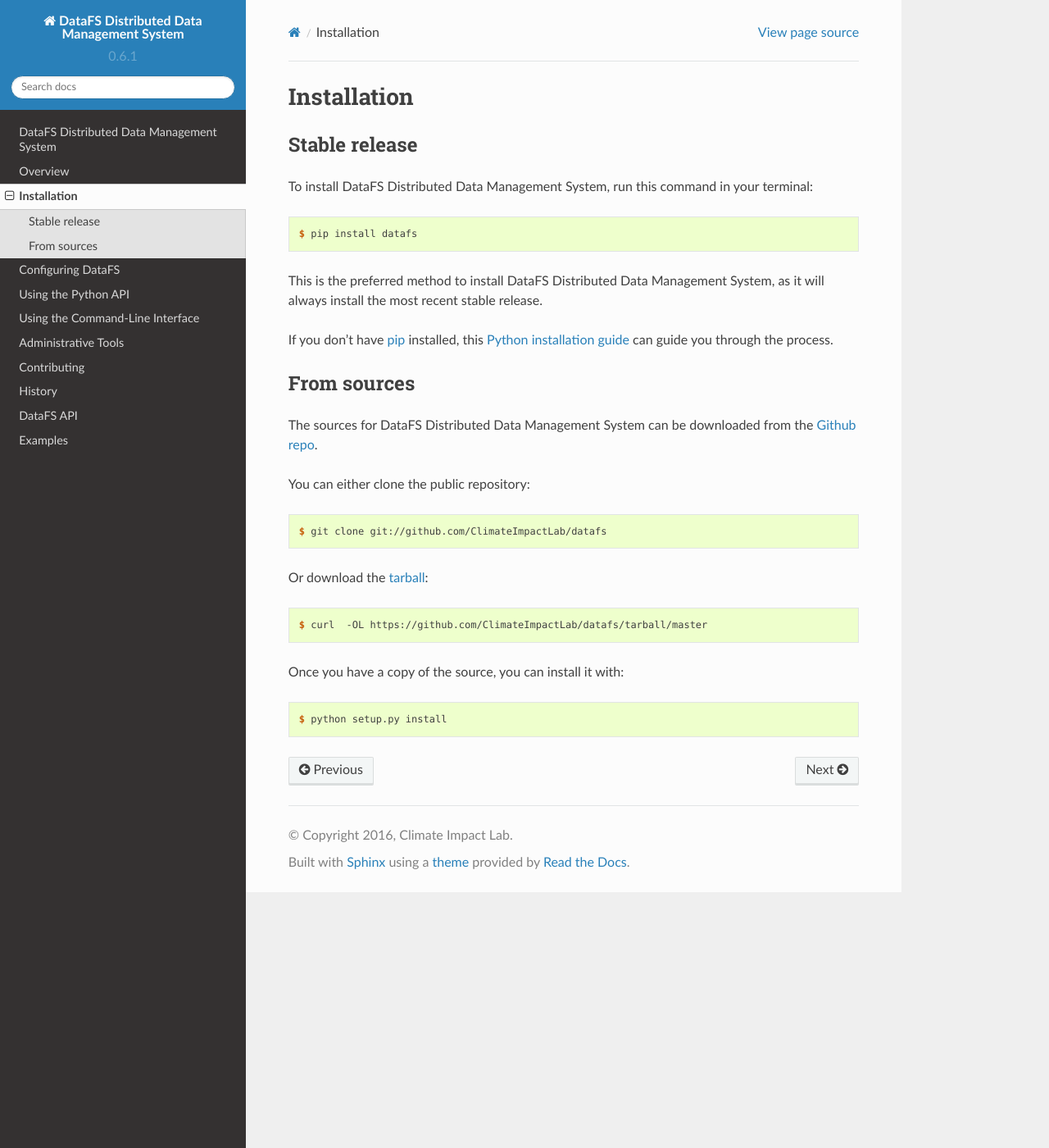
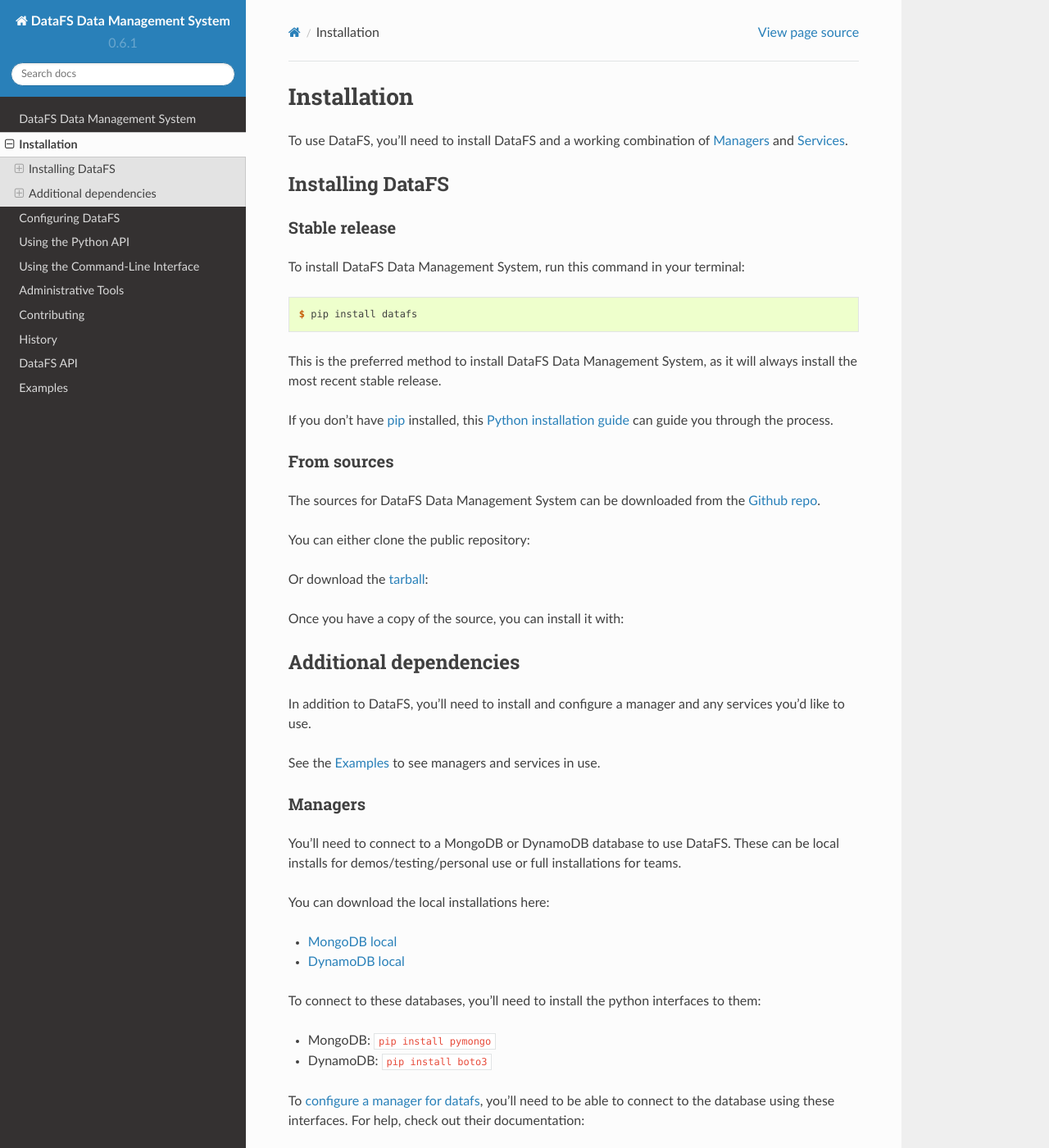
Before and after one commit to ClimateImpactLab/DataFS, a Sphinx documentation site: the page built from docs/installation.rst, in a window 1280 px wide and 1400 px high. Shown: the whole window at 82% size. Built offline with Sphinx 7.4.7 and the Read the Docs theme 2.0.0, drawn with Linux system fonts in a browser that asks for light colours; the version number is read from the project's files by our own code; some of the changed text lies outside the part shown.

Commit message:
update readme, index, installation

```diff
--- a/docs/conf.py
+++ b/docs/conf.py
@@ -62,7 +62,7 @@
 master_doc = 'index'
 
 # General information about the project.
-project = u'DataFS Distributed Data Management System'
+project = u'DataFS Data Management System'
 copyright = u"2016, Climate Impact Lab"
 
 # The version info for the project you're documenting, acts as replacement
@@ -222,7 +222,7 @@
 # [howto/manual]).
 latex_documents = [
     ('index', 'datafs.tex',
-     u'DataFS Distributed Data Management System Documentation',
+     u'DataFS Data Management System Documentation',
      u'Climate Impact Lab', 'manual'),
 ]
 
@@ -253,7 +253,7 @@
 # (source start file, name, description, authors, manual section).
 man_pages = [
     ('index', 'datafs',
-     u'DataFS Distributed Data Management System Documentation',
+     u'DataFS Data Management System Documentation',
      [u'Climate Impact Lab'], 1)
 ]
 
@@ -268,7 +268,7 @@
 #  dir menu entry, description, category)
 texinfo_documents = [
     ('index', 'datafs',
-     u'DataFS Distributed Data Management System Documentation',
+     u'DataFS Data Management System Documentation',
      u'Climate Impact Lab',
      'datafs',
      'One line description of project.',
--- a/docs/examples.rst
+++ b/docs/examples.rst
@@ -4,6 +4,7 @@
 ========
 
 .. toctree::
+    :maxdepth: 1
 
     examples.local
     examples.ondisk
--- a/docs/installation.rst
+++ b/docs/installation.rst
@@ -1,20 +1,28 @@
+.. _installation:
+
 .. highlight:: shell
 
 ============
 Installation
 ============
 
+To use DataFS, you'll need to install DataFS and a working combination of :ref:`installation-additional-managers` and :ref:`installation-additional-services`.
+
+.. _installation-datafs:
+
+Installing DataFS
+-----------------
 
 Stable release
---------------
+~~~~~~~~~~~~~~
 
-To install DataFS Distributed Data Management System, run this command in your terminal:
+To install DataFS Data Management System, run this command in your terminal:
 
 .. code-block:: console
 
     $ pip install datafs
 
-This is the preferred method to install DataFS Distributed Data Management System, as it will always install the most recent stable release.
+This is the preferred method to install DataFS Data Management System, as it will always install the most recent stable release.
 
 If you don't have `pip`_ installed, this `Python installation guide`_ can guide
 you through the process.
@@ -24,28 +32,84 @@
 
 
 From sources
-------------
+~~~~~~~~~~~~
 
-The sources for DataFS Distributed Data Management System can be downloaded from the `Github repo`_.
+The sources for DataFS Data Management System can be downloaded from the `Github repo`_.
 
 You can either clone the public repository:
 
-.. code-block:: console
+.. code~block:: console
 
     $ git clone git://github.com/ClimateImpactLab/datafs
 
 Or download the `tarball`_:
 
-.. code-block:: console
+.. code~block:: console
 
-    $ curl  -OL https://github.com/ClimateImpactLab/datafs/tarball/master
+    $ curl  ~OL https://github.com/ClimateImpactLab/datafs/tarball/master
 
 Once you have a copy of the source, you can install it with:
 
-.. code-block:: console
+.. code~block:: console
 
     $ python setup.py install
 
 
 .. _Github repo: https://github.com/ClimateImpactLab/datafs
 .. _tarball: https://github.com/ClimateImpactLab/datafs/tarball/master
+
+
+.. _installation-additional:
+
+Additional dependencies
+-----------------------
+
+In addition to DataFS, you'll need to install and configure a manager and any services you'd like to use.
+
+See the :ref:`examples` to see managers and services in use.
+
+.. _installation-additional-managers:
+
+Managers
+~~~~~~~~
+
+You'll need to connect to a MongoDB or DynamoDB database to use DataFS. These can be local installs for demos/testing/personal use or full installations for teams.
+
+You can download the local installations here:
+
+* `MongoDB local <https://docs.mongodb.com/manual/installation/>`_
+* `DynamoDB local <https://docs.aws.amazon.com/amazondynamodb/latest/developerguide/DynamoDBLocal.html>`_
+
+To connect to these databases, you'll need to install the python interfaces to them:
+
+* MongoDB: ``pip install pymongo``
+* DynamoDB: ``pip install boto3``
+
+To `configure a manager for datafs <configure.manager>`_, you'll need to be able to connect to the database using these interfaces. For help, check out their documentation:
+
+* `MongoDB Tutorial <https://api.mongodb.com/python/current/tutorial.html>`_
+* `DynamoDB Quickstart <http://boto3.readthedocs.io/en/latest/guide/quickstart.html>`_
+
+
+.. _installation-additional-services:
+
+Services
+~~~~~~~~
+
+Similar to :ref:`installation-additional-managers`, you'll need data at least one storage service to use DataFS. For local/testing/personal use, a local directory can be useful, and is the easiest to set up.
+
+* Ready out-of-the-box:
+
+  - local
+  - shared
+  - mounted
+  - zip
+  - ftp
+  - http/https
+  - in-memory
+
+* Requiring additional packages:
+
+  - AWS/S3: ``pip install boto``
+  - SFTP: ``pip install paramiko``
+  - XMLRPC: ``pip install xmlrpclib``
```
Also changed, not shown: README.rst (+4 -3 lines), docs/index.rst (+18 -5 lines), docs/overview.rst (deleted, +0 -7 lines), 4 other files.
